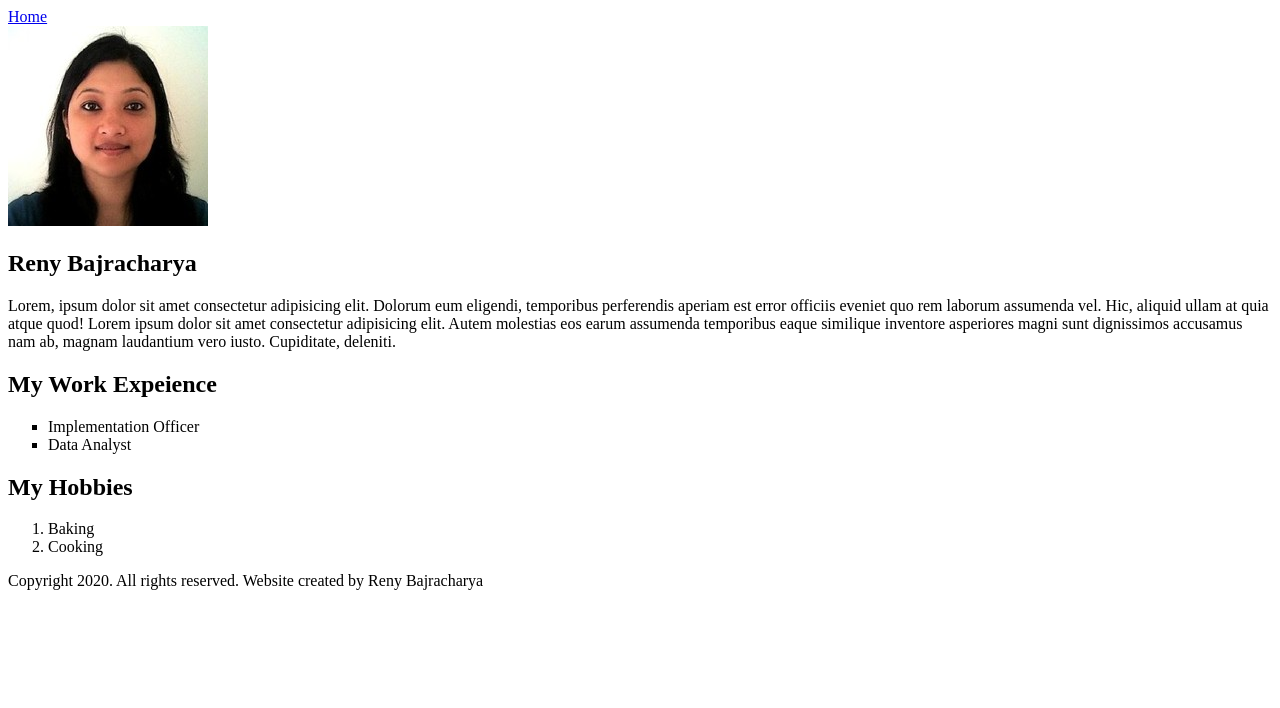
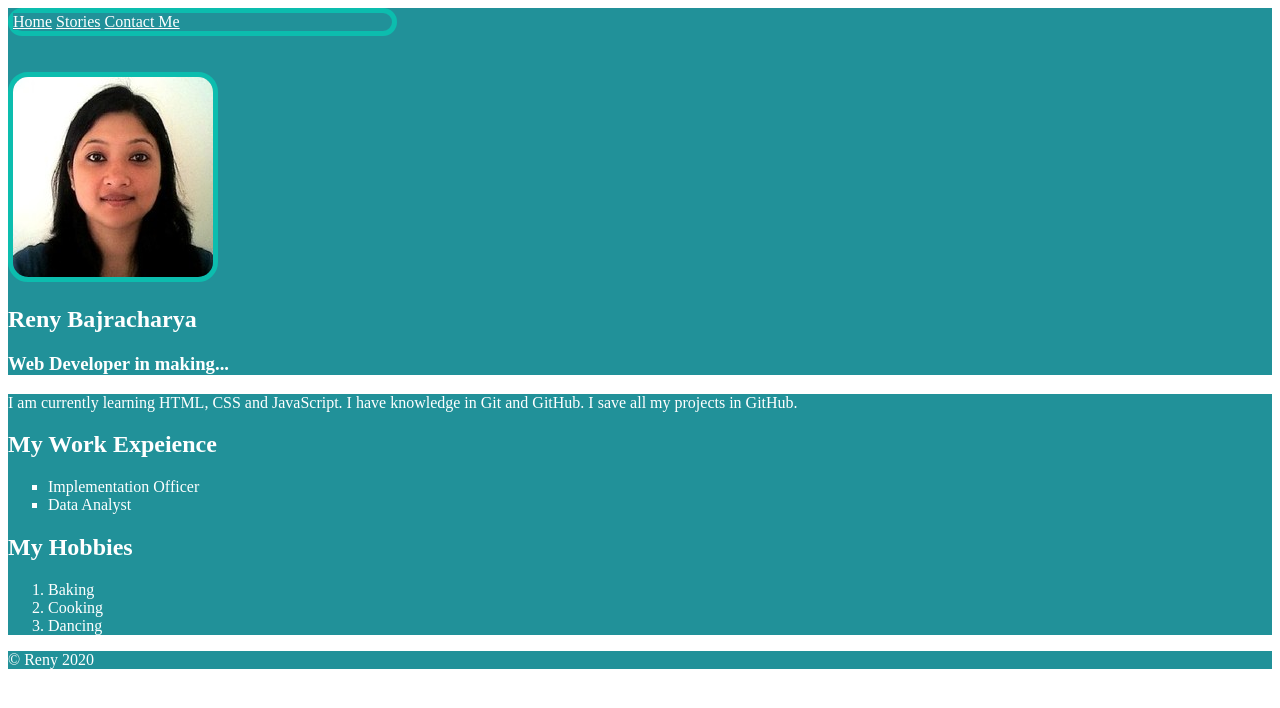
Before and after one commit to RenBaj/IamlearningHTML, a plain HTML site: page index.html in a window 1280 px wide. Drawn offline with Linux system fonts and the light colour scheme.

Commit message:
css file sytling added, modified index.html

```diff
--- a/index.css
+++ b/index.css
@@ -0,0 +1,13 @@
+body *{
+    background-color: rgb(33, 145, 153);
+    color:white;
+}
+img {
+    border: 5px solid rgb(12, 189, 174);
+    border-radius: 20px;
+}
+    .halfwidth {
+        border: 5px solid rgb(12, 189, 174);
+        border-radius: 20px;
+        width: 30%;
+    }
--- a/index.html
+++ b/index.html
@@ -4,24 +4,27 @@
     <meta charset="UTF-8">
     <meta name="viewport" content="width=device-width, initial-scale=1.0">
     <title>My Bio Page</title>
-    <!-- <link rel="stylesheet" href="index.css"> -->
+    <link rel="stylesheet" href="index.css">
 </head>
 <body>
     <header>
-       <nav>
-        <a href="index.html">Home</a>
-        <!-- <a href="Stories.html">Stories</a> -->
-        <!-- <a href="contact.html">Contact Me</a> -->
+       <nav class="halfwidth">
+        <a href="index.html" >Home</a>
+        <a href="Stories.html">Stories</a>
+        <a href="contact.html">Contact Me</a>
+
     </nav>
+    <br>
+    <br>
     <img src="./image/reny.jpg" alt="profile picture">
     <section>
         <h1>Reny Bajracharya</h1>
+        <h3>Web Developer in making...</h3>
     </section>
 </header>
 <main>
     <p>
-        Lorem, ipsum dolor sit amet consectetur adipisicing elit. Dolorum eum eligendi, temporibus perferendis aperiam est error officiis eveniet quo rem laborum assumenda vel. Hic, aliquid ullam at quia atque quod!
-        Lorem ipsum dolor sit amet consectetur adipisicing elit. Autem molestias eos earum assumenda temporibus eaque similique inventore asperiores magni sunt dignissimos accusamus nam ab, magnam laudantium vero iusto. Cupiditate, deleniti.
+        I am currently learning HTML, CSS and JavaScript. I have knowledge in Git and GitHub. I save all my projects in GitHub.
     </p>
        <h2>My Work Expeience</h2>
         <ul type="square">
@@ -33,10 +36,11 @@
         <ol >
           <li>Baking</li>
           <li>Cooking</li>
+          <li>Dancing</li>
         </ol>
 </main>
 <footer>
-    Copyright 2020. All rights reserved. Website created by Reny Bajracharya
+    &copy; Reny 2020
 </footer>
 </body>
 </html>
```
